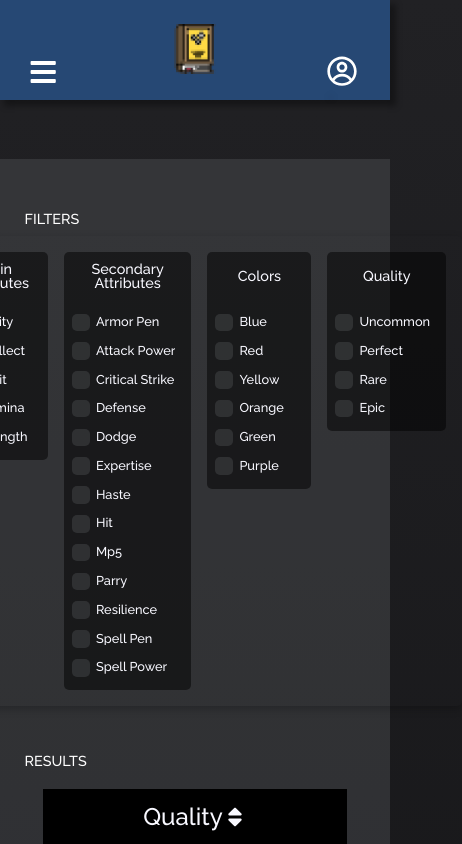
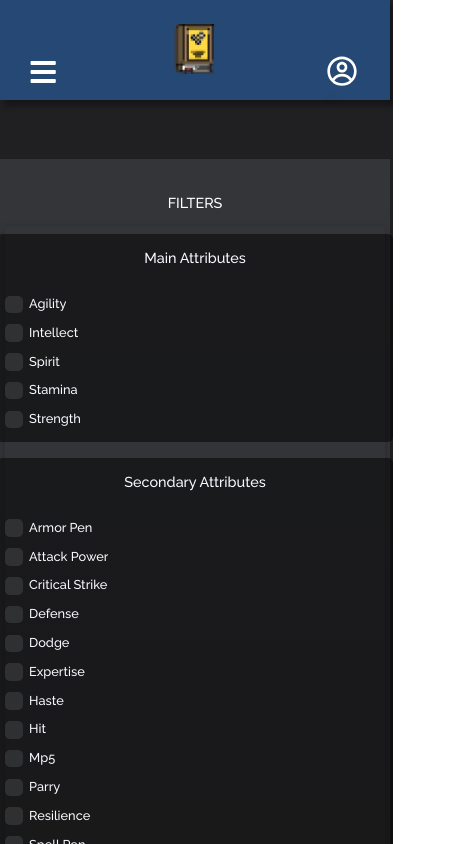
Before and after one commit to MarcusMohns/Codex-Online, a React (Create React App) app: page /gemfinder in a window 390 px wide. Shown: the top 844 px of the page, 462 px wide, since content can reach past the window. Built offline with nearby package versions, Linux system fonts and the light colour scheme.

Commit message:
+ responsiveness

```diff
--- a/src/components/styles/GemFinder.styled.js
+++ b/src/components/styles/GemFinder.styled.js
@@ -4,7 +4,7 @@ import COLORS from "../../components";
 export const Main = styled.main`
   display: flex;
   flex-direction: column;
-  align-items: start;
+  align-items: center;
   background-color: ${COLORS.fadedBackground};
   box-sizing: border-box;
   max-width: 100vw;
@@ -16,7 +16,6 @@ export const Main = styled.main`
   font-size: 1rem;
   @media screen and (max-width: 1200px) {
     flex-direction: column;
-    align-items: center;
     box-shadow: none;
     padding: 5px;
     font-size: 0.9rem;
@@ -33,11 +32,15 @@ export const Main = styled.main`
     flex-direction: column;
     align-items: flex-start;
     justify-content: center;
-    min-width: 100%;
-    margin-left: 10vw;
-    margin-bottom: 10px;
+    margin-bottom: 1rem;
     color: white;
-    margin-top: 3rem;
+    margin-top: 2rem;
+    width: 80%;
+
+    @media screen and (max-width: 992px) {
+      margin-left: 0px;
+      align-items: center;
+    }
   }
 `;
 
@@ -52,11 +55,21 @@ export const CheckBoxContainer = styled.section`
     padding: 0.5rem;
     display: flex;
     flex-direction: row;
+    box-sizing: border-box;
     align-items: flex-start;
     justify-content: center;
     border-radius: 5px;
     box-shadow: rgba(0, 0, 0, 0.24) 0px 3px 8px;
     width: 80%;
+
+    @media screen and (max-width: 992px) {
+      padding: 0px;
+    }
+    @media screen and (max-width: 510px) {
+      flex-direction: column;
+      align-items: center;
+      padding: 0;
+    }
   }
   .category-container {
     margin: 0.5rem;
@@ -66,6 +79,13 @@ export const CheckBoxContainer = styled.section`
     background-color: ${COLORS.fadedBlack};
     border-radius: 5px;
     width: 100%;
+
+    @media screen and (max-width: 992px) {
+      width: auto;
+    }
+    @media screen and (max-width: 510px) {
+      width: 100%;
+    }
   }
   .category-name {
     display: flex;
@@ -76,6 +96,7 @@ export const CheckBoxContainer = styled.section`
     color: ${COLORS.offWhite};
     margin-bottom: 1rem;
     user-select: none;
+    flex-wrap: wrap;
   }
   .checkboxes {
     width: 100%;
@@ -163,15 +184,6 @@ export const CheckBoxContainer = styled.section`
     }
   }
 
-  @media screen and (max-width: 1500px) {
-    .checkboxes {
-      height: 100%;
-      flex-wrap: nowrap;
-    }
-    .categories-and-checkboxes {
-      width: 100%;
-    }
-  }
   @media screen and (max-width: 1500px) {
     .checkboxes {
       height: 100%;
```
